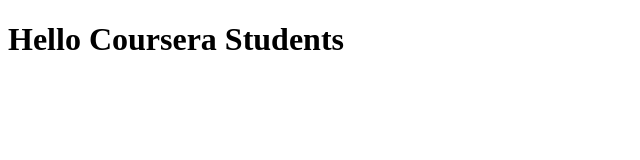
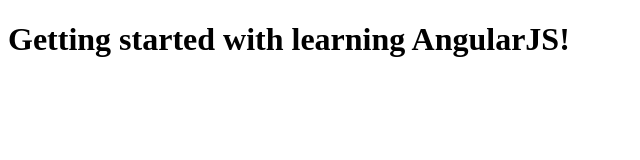
Before and after one commit to DavidMarcial/coursera-test, a plain HTML site: page index.html in a window 1280 px wide. Shown: the whole page, without its empty margins (0-640 px from the left). Drawn offline with Linux system fonts and the light colour scheme.

Commit message:
Updated index page

```diff
--- a/index.html
+++ b/index.html
@@ -2,9 +2,9 @@
 <html lang="en" dir="ltr">
   <head>
     <meta charset="utf-8">
-    <title>Hello Coursera</title>
+    <title>Getting Started</title>
   </head>
   <body>
-    <h1>Hello Coursera Students</h1>
+    <h1>Getting started with learning AngularJS!</h1>
   </body>
 </html>
```
